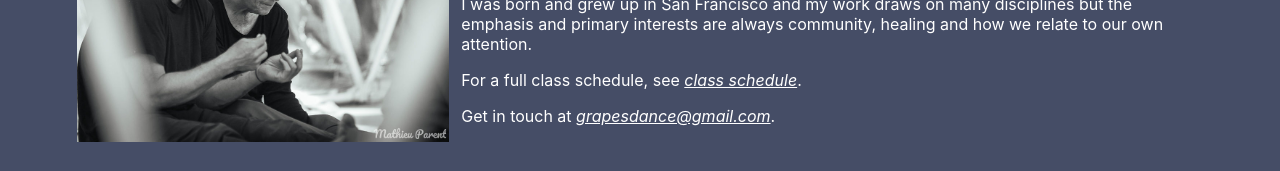
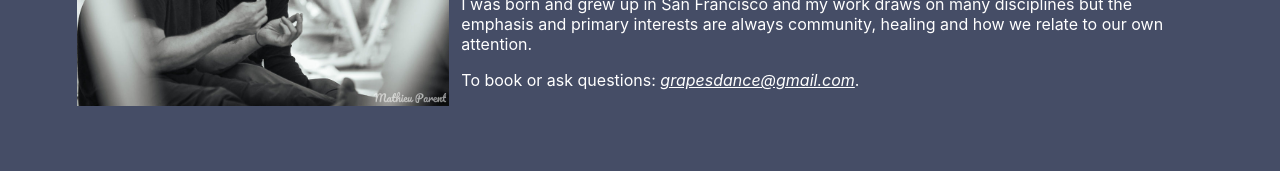
Before and after one commit to DigitalDsntHurt/jaaaam, a React (Create React App) app: page / in a window 1280 px wide. Shown: the part 1624-1795 px from the top of the page. After the commit the page ends 1769 px from the top, so only its background shows below. Built offline with nearby package versions, Linux system fonts and the light colour scheme.

Commit message:
On CommunityClasses page: updates c2a in bio, removes link to events page

```diff
--- a/src/content_components/SiteCopy.js
+++ b/src/content_components/SiteCopy.js
@@ -120,8 +120,7 @@ const teacherTextV2 = (
         <p>My offerings are based on deep practice of somatic movement, contact improvisation and mindfulness meditation.</p>
         <p>My core curiosities are about movement and awareness practices that are fun, caring, kind, gentle and (if you're into this kind of thing) wild.</p>
         <p>I was born and grew up in San Francisco and my work draws on many disciplines but the emphasis and primary interests are always community, healing and how we relate to our own attention.</p>
-        <p>For a full class schedule, see <a href='/events'>class schedule</a>.</p>
-        <p>Get in touch at <a href='mailto:grapesdance@gmail.com' target='_blank' rel='noreferrer'>grapesdance@gmail.com</a>.</p>
+        <p>To book or ask questions: <a href='mailto:grapesdance@gmail.com' target='_blank' rel='noreferrer'>grapesdance@gmail.com</a>.</p>
     </>
 );
 
```
